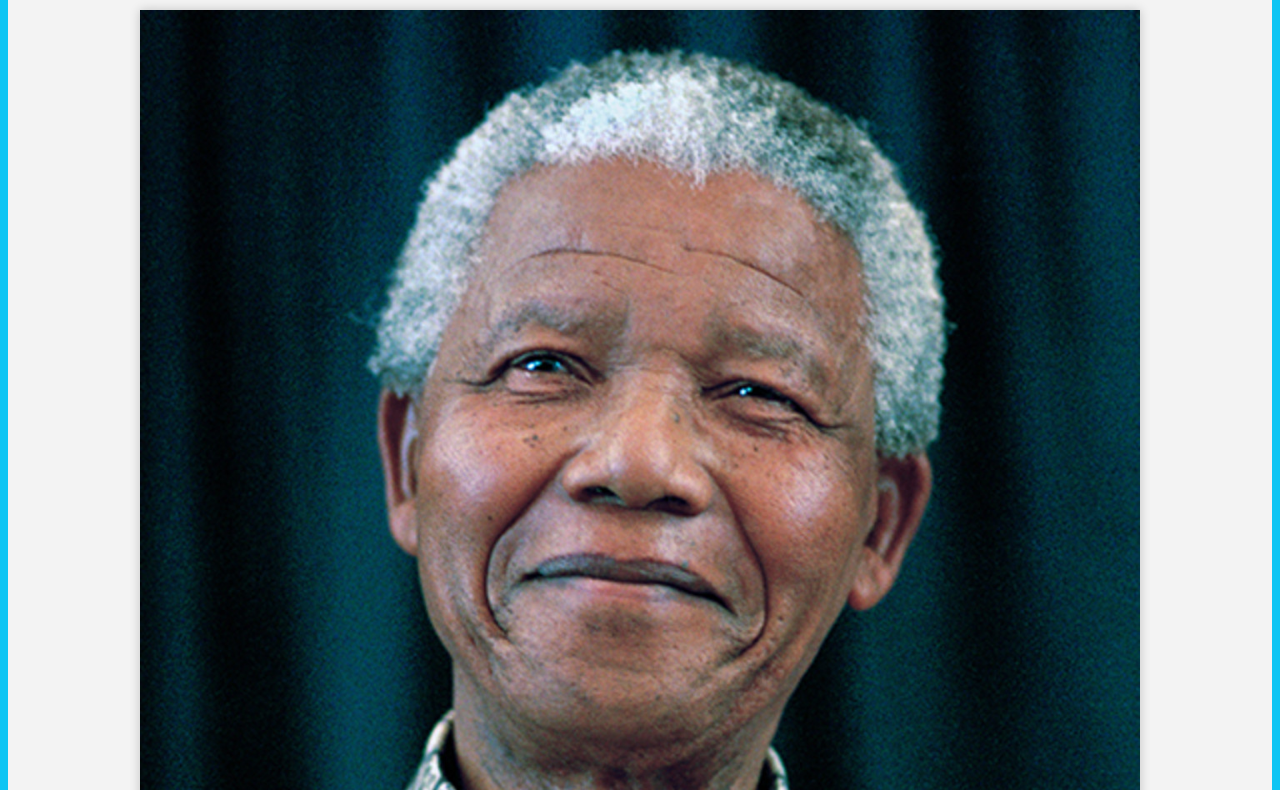
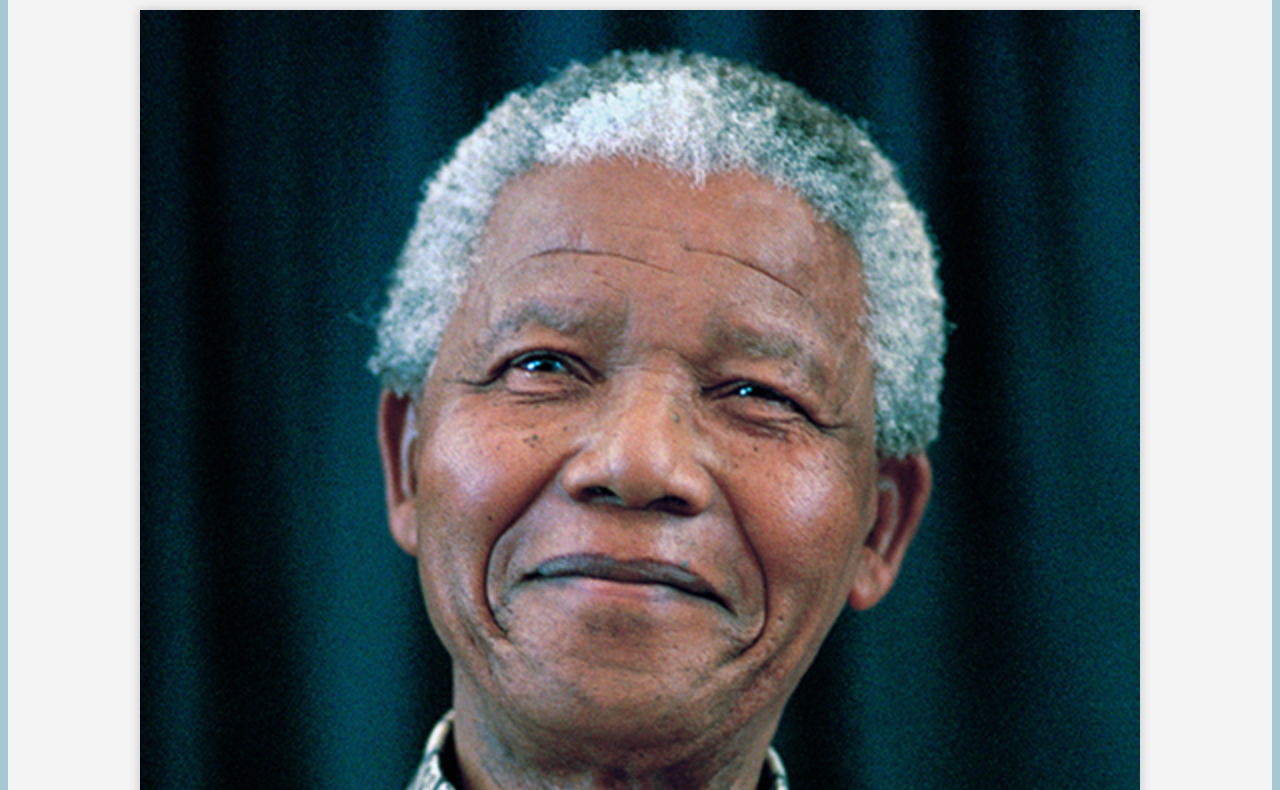
Before and after one commit to omololacrea8/NM-bio, a plain HTML site: page index.html in a window 1280 px wide. Shown: the part 67-857 px from the top of the page. Drawn offline with nearby package versions, Linux system fonts and the light colour scheme; files whose address does not match are found by name; a web font is replaced by a local one.

Commit message:
Update style.css

```diff
--- a/style.css
+++ b/style.css
@@ -1,6 +1,6 @@
 /* GENERAL */
 *{
-    background-color: rgb(12, 197, 243);
+    background-color: rgb(166, 201, 209);
 }
 
 body {
```
